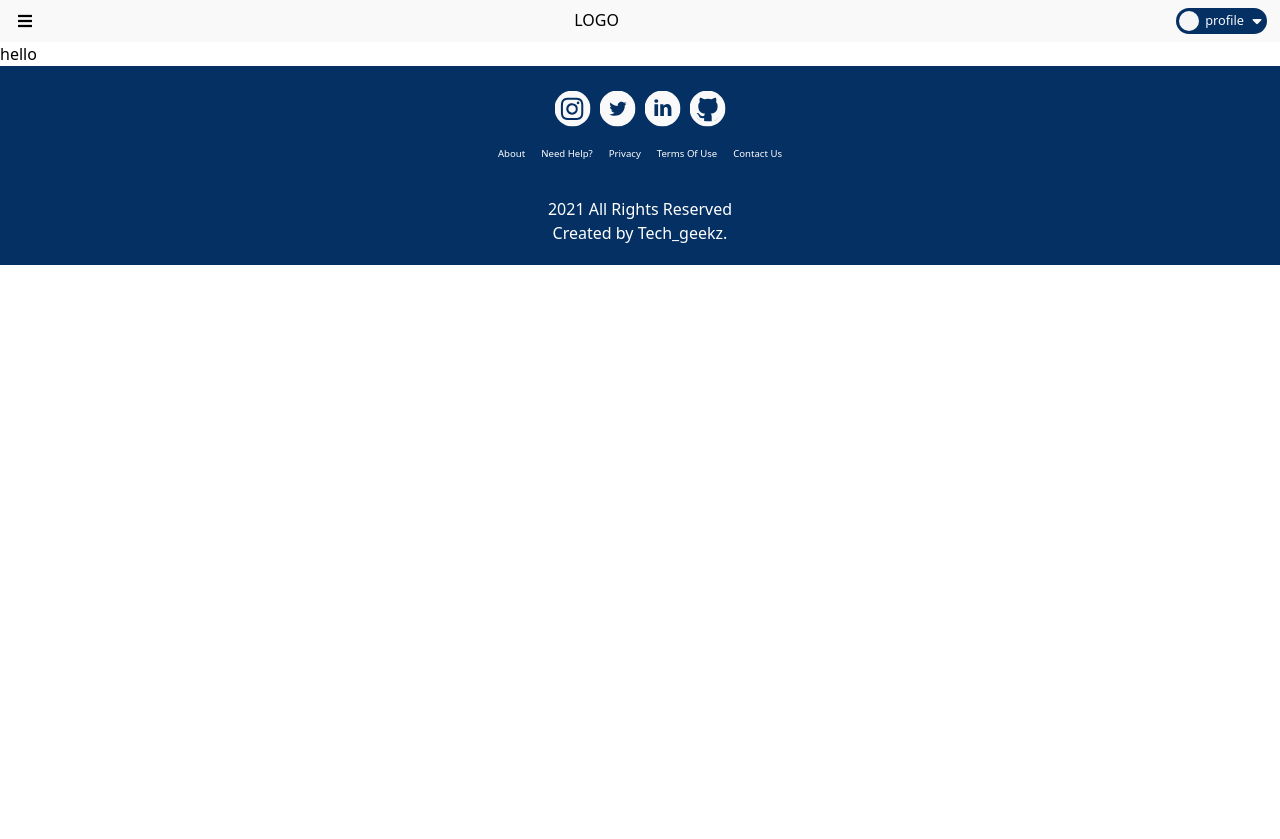
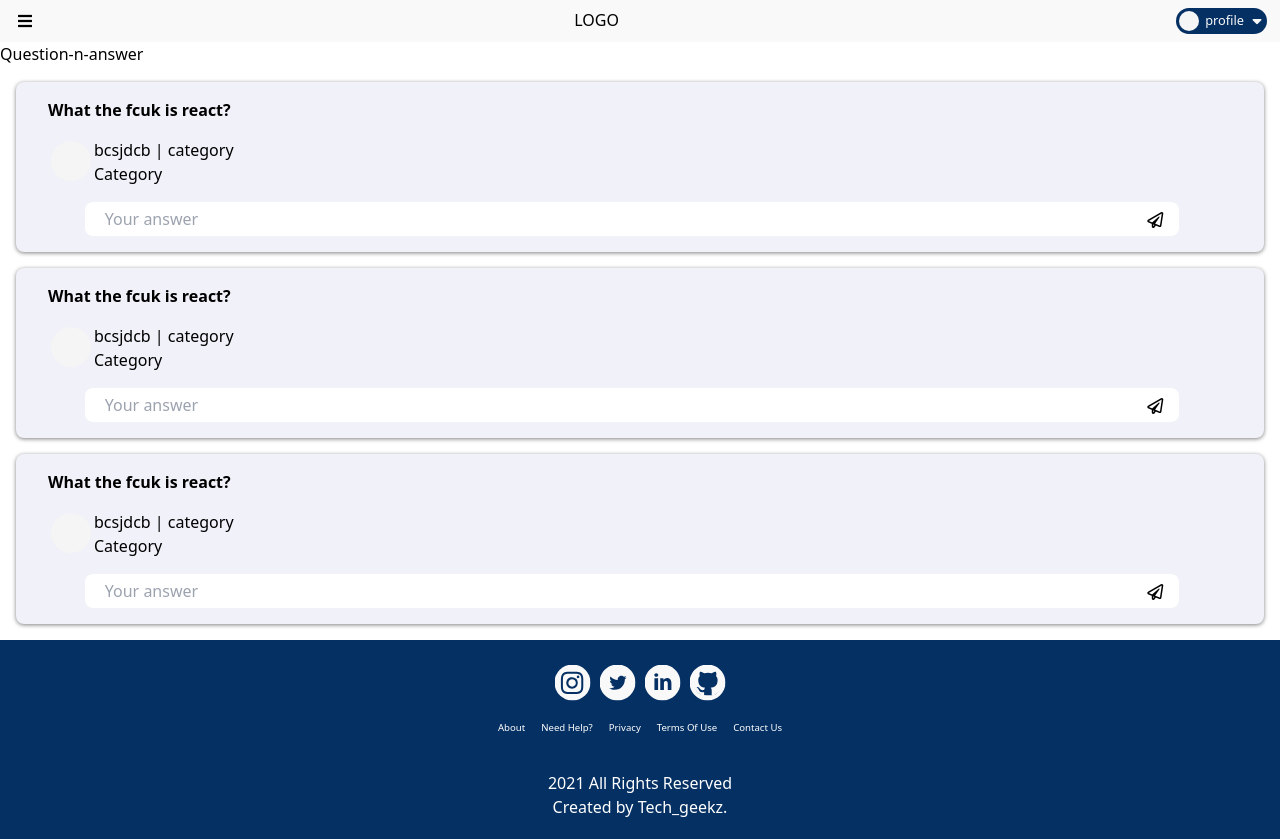
Before and after one commit to dsckiet/tech-geekz-frontend, a React (Create React App) app: page /Qna in a window 1280 px wide. Before the commit the page ends 800 px from the top, so only its background shows below. Built offline with nearby package versions, Linux system fonts and the light colour scheme.

Commit message:
--progress & Qna--

```diff
--- a/package.json
+++ b/package.json
@@ -3,6 +3,7 @@
   "version": "0.1.0",
   "private": true,
   "dependencies": {
+    "@material-ui/core": "^4.12.3",
     "@testing-library/jest-dom": "^5.11.4",
     "@testing-library/react": "^11.1.0",
     "@testing-library/user-event": "^12.1.10",
@@ -10,6 +11,7 @@
     "postcss": "^8.3.4",
     "postcss-cli": "^8.3.1",
     "react": "^17.0.2",
+    "react-circular-progressbar": "^2.0.4",
     "react-dom": "^17.0.2",
     "react-router-dom": "^5.3.0",
     "react-scripts": "4.0.3",
--- /dev/null
+++ b/src/components/Cprogress.js
@@ -0,0 +1,10 @@
+import React from "react";
+import "./cprogress.css";
+import { CircularProgressbar } from "react-circular-progressbar";
+import "react-circular-progressbar/dist/styles.css";
+
+const Cprogress = () => {
+  const percentage = 66;
+  return <CircularProgressbar value={percentage} text={`${percentage}%`} />;
+};
+export default Cprogress;
--- a/src/components/ProgressWatch.js
+++ b/src/components/ProgressWatch.js
@@ -2,25 +2,31 @@ import React from "react";
 import { useState } from "react";
 import img2 from "./img2.jpg";
 import { Link } from "react-router-dom";
-import NavBar from "./NavBar";
-import Footer from "./Footer";
+import Cprogress from "./Cprogress";
+import "./progressWatch.css";
 
 const progressWatch = () => {
   return (
     <>
-      <div>
-        <i class="fas fa-share-alt"></i>
-        <img src={img2}></img>
-        <h1>Bootcamp on Python (from Scratch) for Beginners</h1>
-        <h3>
+      <div className="Tcard">
+        <img className="Timg" src={img2}></img>
+        <h1 className="Ttitle">
+          Bootcamp on Python (from Scratch) for Beginners
+        </h1>
+        <h3 className="Tcateg">
           Category: <span>Programming(Udemy)</span>
         </h3>
-        <h3> 5 :</h3>
-        <i class="far fa-check-circle"></i>
+        <h3 className="Trating"> 5 :</h3>
+        <i class="far fa-check-circle circle"></i>
         <span>enrolled</span>
-        <i class="far fa-check-circle"></i>
+        <i class="far fa-check-circle circle"></i>
         <span>show in profile</span>
+        <i class="fas fa-share-alt Tshare"></i>
       </div>
+      <div className="Ttrack">
+        <Cprogress />
+      </div>
+      <div></div>
     </>
   );
 };
--- a/src/components/Qna.js
+++ b/src/components/Qna.js
@@ -1,7 +1,75 @@
 import React from "react";
+import "./qna.css";
 
 function Qna() {
-  return <h1>hello</h1>;
+  return (
+    <>
+      <div>
+        <h1 className="Qtitle">Question-n-answer</h1>
+        <div className="Qcard">
+          <h1 className="Question">What the fcuk is react?</h1>
+          <div className="Qinfo">
+            <div className="Qcircle"></div>
+            <div>
+              <span>bcsjdcb | </span>
+              <span>category</span>
+              <h2>Category</h2>
+            </div>
+          </div>
+          <div className="answer">
+            <input
+              placeholder="Your answer"
+              className="ans"
+              type="text"
+            ></input>
+            <i class="far fa-paper-plane send"></i>
+          </div>
+        </div>
+      </div>
+      <div>
+        <div className="Qcard">
+          <h1 className="Question">What the fcuk is react?</h1>
+          <div className="Qinfo">
+            <div className="Qcircle"></div>
+            <div>
+              <span>bcsjdcb | </span>
+              <span>category</span>
+              <h2>Category</h2>
+            </div>
+          </div>
+          <div className="answer">
+            <input
+              placeholder="Your answer"
+              className="ans"
+              type="text"
+            ></input>
+            <i class="far fa-paper-plane send"></i>
+          </div>
+        </div>
+      </div>
+      <div>
+        <div className="Qcard">
+          <h1 className="Question">What the fcuk is react?</h1>
+          <div className="Qinfo">
+            <div className="Qcircle"></div>
+            <div>
+              <span>bcsjdcb | </span>
+              <span>category</span>
+              <h2>Category</h2>
+            </div>
+          </div>
+          <div className="answer">
+            <input
+              placeholder="Your answer"
+              className="ans"
+              type="text"
+            ></input>
+            <i class="far fa-paper-plane send"></i>
+          </div>
+        </div>
+      </div>
+    </>
+  );
 }
 
 export default Qna;
--- /dev/null
+++ b/src/components/cprogress.css
@@ -0,0 +1,3 @@
+.tp {
+  transform: scale(5);
+}
--- /dev/null
+++ b/src/components/progressWatch.css
@@ -0,0 +1,17 @@
+.Tcard {
+  background-color: #f0f1f9;
+  margin: 1rem;
+  padding: 1rem;
+  box-shadow: 0 2px 4px grey;
+  border-radius: 8px;
+}
+
+.Ttrack {
+  margin: 1rem;
+  padding: 2rem;
+}
+
+.Timg {
+  border-radius: 4px;
+  box-shadow: 0 1px 4px grey;
+}
--- /dev/null
+++ b/src/components/qna.css
@@ -0,0 +1,49 @@
+.Qcircle {
+  width: 40px;
+  height: 40px;
+  background-color: whitesmoke;
+  margin: 3px;
+  border-radius: 50px;
+}
+
+.Qinfo {
+  display: flex;
+  margin: 1rem;
+}
+
+.Qcard {
+  background-color: #f0f1f9;
+  margin: 1rem;
+  padding: 1rem;
+  border-radius: 8px;
+  box-shadow: 0 1px 4px grey;
+}
+
+.Qinput {
+  width: 100%;
+  padding: 5px;
+  border-radius: 1rem;
+  margin: 1rem 0;
+}
+
+.ans {
+  width: 90%;
+  padding: 5px 20px;
+  border-radius: 8px;
+}
+
+.send {
+  position: relative;
+  right: 2rem;
+  top: 10px;
+}
+
+.answer {
+  display: flex;
+  justify-content: center;
+}
+
+.Question {
+  margin: 0 1rem;
+  font-weight: bold;
+}
```
Also changed, not shown: 2 other files (tests, documents, lock files or other folders).
